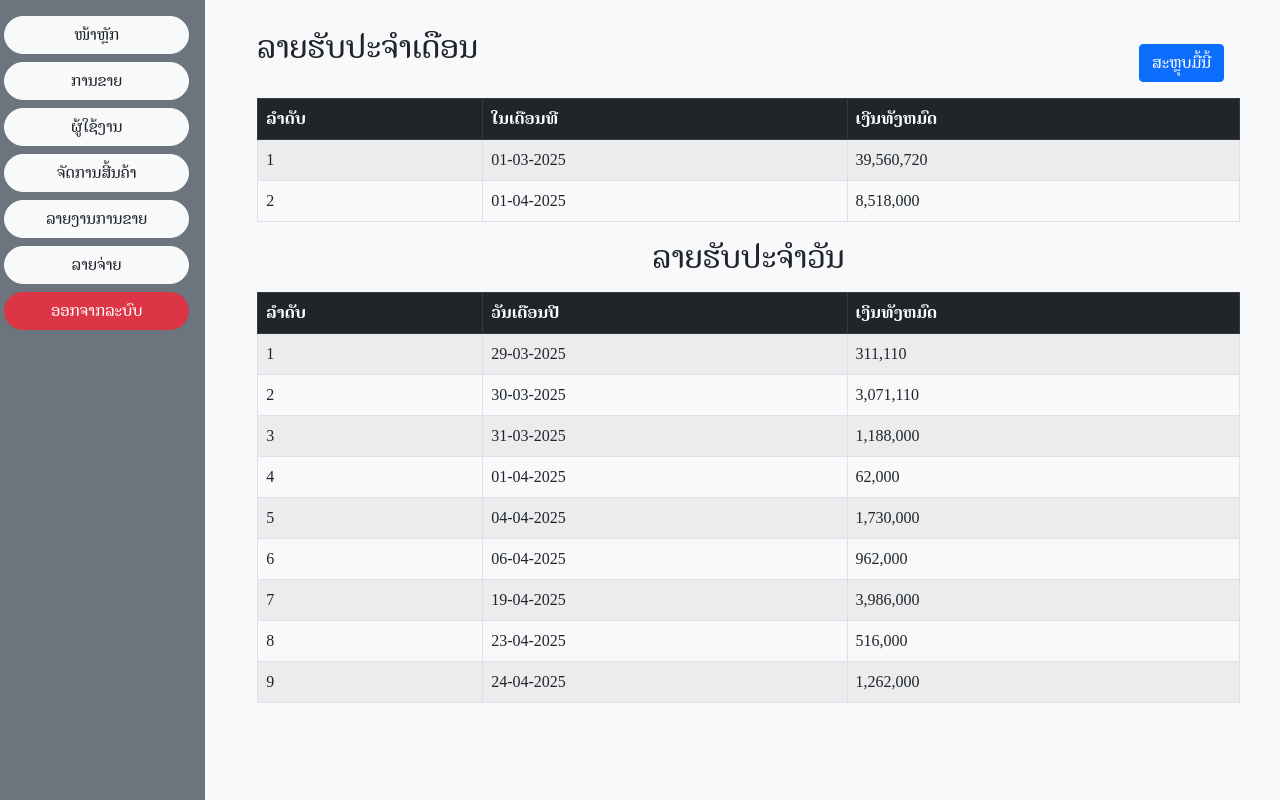
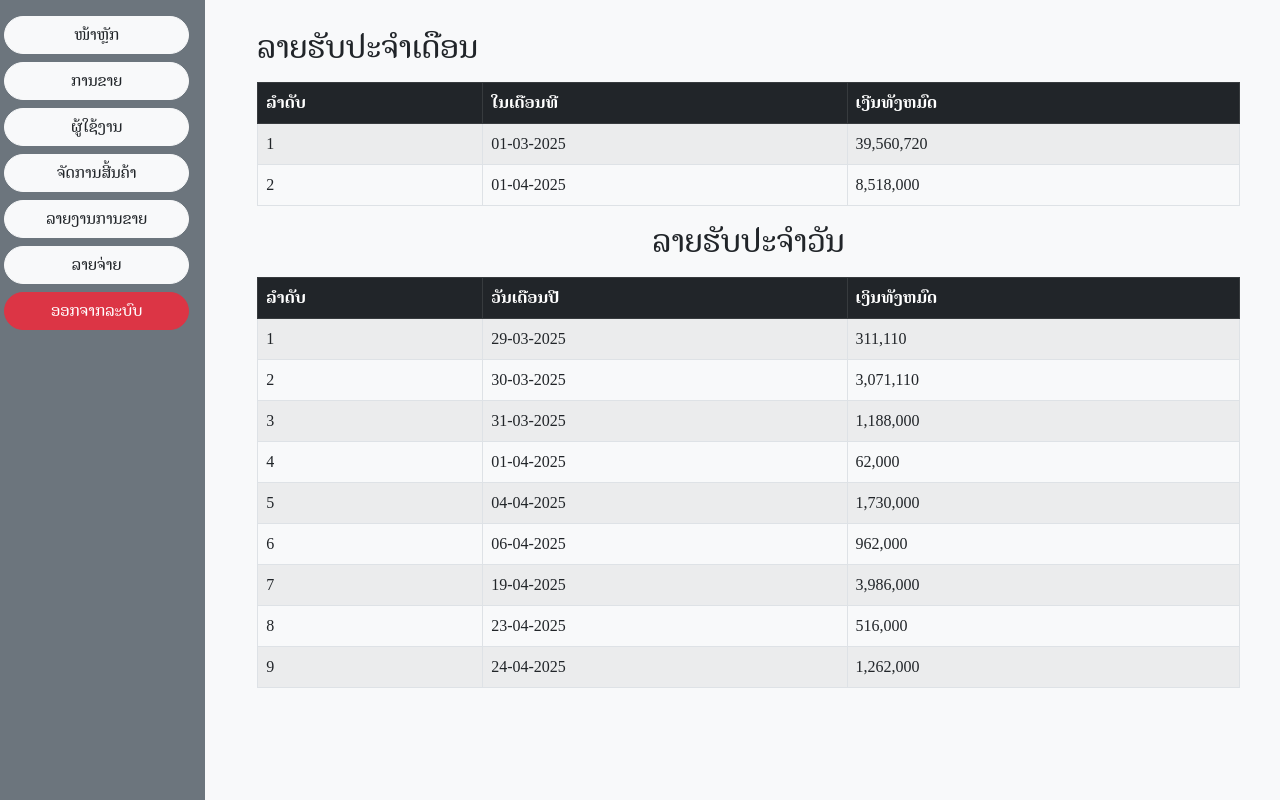
Before and after one commit to onta28/test, a PHP site: page /katucafee/component/Summary.php in a window 1280 px wide. Shown: the part 56-856 px from the top of the page. Run offline with PHP 8.4, Linux system fonts and the light colour scheme; a user stored in the database is signed in; data comes from the database, SQL or seed files in the repository; some libraries are stand-ins or nearby versions.

Commit message:
Update showSummary.php
delete button

```diff
--- a/katucafee3/pages/showSummary.php
+++ b/katucafee3/pages/showSummary.php
@@ -8,7 +8,6 @@
     <form action="../backend/sell/binsert.php" method="post">
     <div class="d-flex justify-content-between">
         <h2 class="text-center mb-3">ລາຍຮັບປະຈໍາເດືອນ</h2>
-        <button name="sive" class="m-3 btn btn-primary">ສະຫຼຸບມື້ນີ້</button>
     </div>
 </form>
 
```
